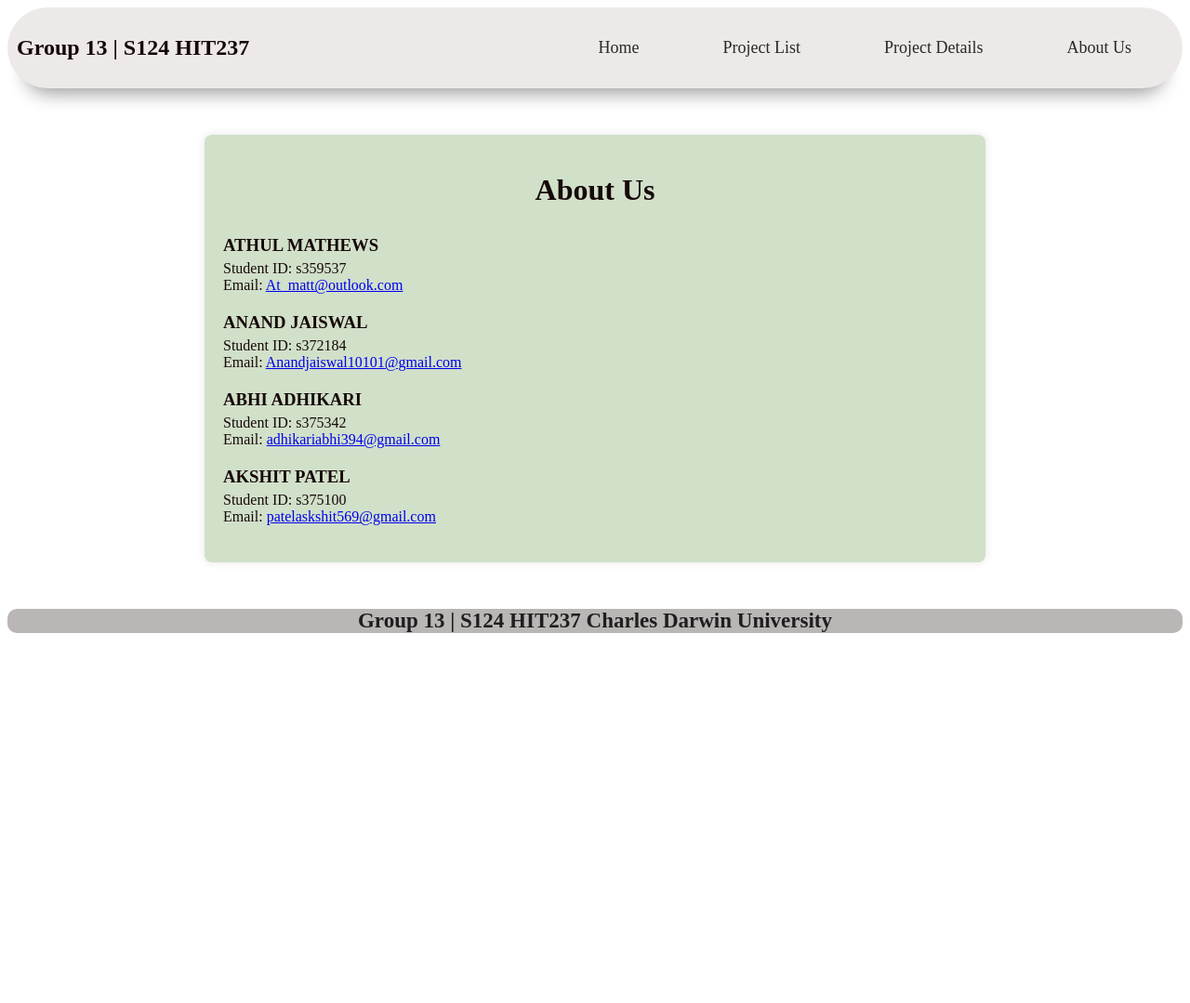
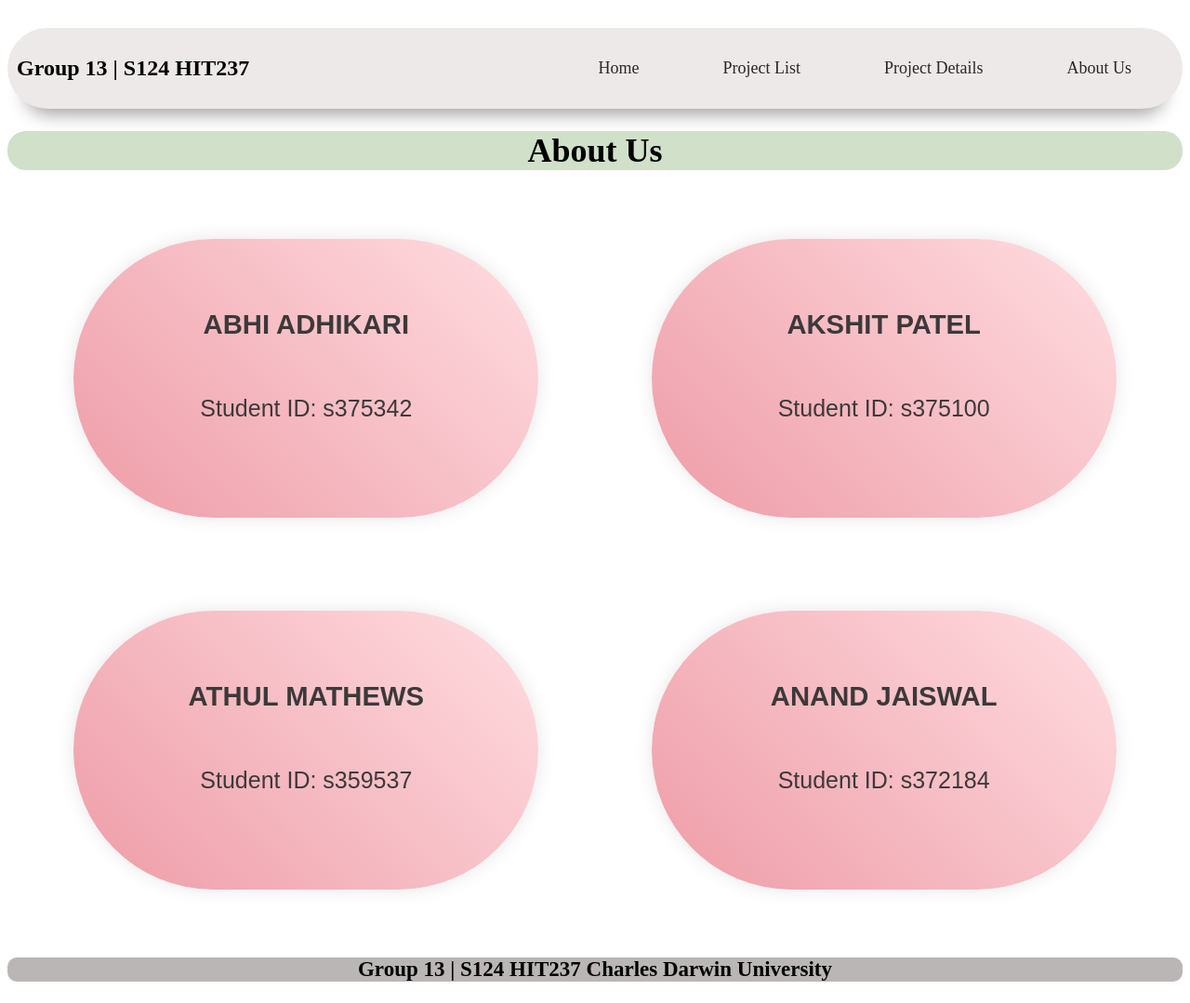
Before and after one commit to athul-mathews/HIT237-Static_Website, a Django app: page /aboutus/ in a window 1280 px wide. Shown: the whole page at 93% size. Before the commit the page ends 681 px from the top, so only its background shows below. Run offline with Django 5.2, Linux system fonts and the light colour scheme.

Commit message:
CHANGE IN ABOUT.HTML

```diff
--- a/as2_proj/as2_proj/as2_app/static/as2_app/css/style.css
+++ b/as2_proj/as2_proj/as2_app/static/as2_app/css/style.css
@@ -6,6 +6,7 @@
     display: flex;
     justify-content: space-between;
     align-items: center;
+    margin-top: 30px;
 }
 
 .navbar nav {
@@ -65,10 +66,17 @@
     order: -1;
 }
 
+.header {
+    background: #d1e0c9;
+    text-align: center;
+    margin-top: 20px;
+    font-size: 18px;
+    border-radius: 20px;
+}
+
 
 .foots{
     background: #bbb6b6;
-    color: #1f1e1e;
     border-radius: 10px;
     text-align: center;
     font-size: 23px;
--- a/as2_proj/as2_proj/as2_app/templates/as2_app/about.html
+++ b/as2_proj/as2_proj/as2_app/templates/as2_app/about.html
@@ -26,58 +26,66 @@ About Us
     <meta name="viewport" content="width=device-width, initial-scale=1.0">
     <title>About Us - Thesis Project</title>
     <style>
-        body {
 
-            padding: 0;
-            color: #160808;
-        }
-        .containers {
-            max-width: 800px;
-            margin: 50px auto;
-            padding: 20px;
-            background-color: #d1e0c9;
-            border-radius: 8px;
-            box-shadow: 0 0 10px rgba(0, 0, 0, 0.1);
-        }
-        h1 {
-            text-align: center;
-            margin-bottom: 30px;
-        }
-        .team-member {
-            margin-bottom: 20px;
-        }
-        .team-member h3 {
-            margin-bottom: 5px;
-        }
-        .team-member p {
-            margin: 0;
+
+        .containers{
+            width: 100%;
+            height: auto;
+            display: flex;
+            flex-direction: row;
+            flex-wrap: wrap;
+            justify-content:space-evenly;
+
         }
 
+        .team-member {
+            width: 500px;
+            height: 300px;
+            background: linear-gradient(45deg, #ee9ca7, #ffdde1);
+            color: rgb(60, 57, 57);
+            font-size: 25px;
+            font-family: sans-serif;
+            text-align: center;
+            border-radius: 200px;
+            line-height: 55px;
+            margin: 50px;
+            box-shadow: 0 0 20px rgba(0, 0, 0, 0.1);
+            display: flex;
+            flex-direction: column;
+            justify-content: center;
+            align-items: center;
+            row-gap: 10px;
+        }
+
+        .team-member h3 {
+          margin: 0px;
+        }
 
     </style>
 </head>
 <body>
+
+
     <div class="containers">
-        <h1>About Us</h1>
+        <div class="team-member">
+            <h3>ABHI ADHIKARI</h3>
+            <p>Student ID: s375342</p>
+
+        </div>
+        <div class="team-member">
+            <h3>AKSHIT PATEL</h3>
+            <p>Student ID: s375100</p>
+
+        </div>
         <div class="team-member">
             <h3>ATHUL MATHEWS</h3>
             <p>Student ID: s359537</p>
-            <p>Email: <a href="mailto:At_matt@outlook.com">At_matt@outlook.com</a></p>
+
         </div>
         <div class="team-member">
             <h3>ANAND JAISWAL</h3>
             <p>Student ID: s372184</p>
-            <p>Email: <a href="mailto:Anandjaiswal10101@gmail.com">Anandjaiswal10101@gmail.com</a></p>
-        </div>
-        <div class="team-member">
-            <h3>ABHI ADHIKARI</h3>
-            <p>Student ID: s375342</p>
-            <p>Email: <a href="mailto:adhikariabhi394@gmail.com">adhikariabhi394@gmail.com</a></p>
-        </div>
-        <div class="team-member">
-            <h3>AKSHIT PATEL</h3>
-            <p>Student ID: s375100</p>
-            <p>Email: <a href="mailto:patelaskshit569@gmail.com">patelaskshit569@gmail.com</a></p>
+
         </div>
 
     </div>
--- a/as2_proj/as2_proj/as2_app/templates/as2_app/home.html
+++ b/as2_proj/as2_proj/as2_app/templates/as2_app/home.html
@@ -9,5 +9,5 @@
 {% endblock %}
 
 {% block main_body %}
-  <p>This is the home page of our Thesis Projects website. Browse through the available projects or learn more about us!</p>
+  <h1>Page Not Found!!!!!</h1>
 {% endblock %}
--- a/as2_proj/as2_proj/as2_app/templates/as2_app/projectlist.html
+++ b/as2_proj/as2_proj/as2_app/templates/as2_app/projectlist.html
@@ -5,7 +5,7 @@
 {% endblock %}
 
 {% block page_heading %}
-  <h1>Thesis Projects</h1>
+  Thesif Projects
 {% endblock %}
 
 {% block main_body %}
--- a/as2_proj/as2_proj/as2_app/templates/as2_app/site_base.html
+++ b/as2_proj/as2_proj/as2_app/templates/as2_app/site_base.html
@@ -19,6 +19,11 @@
         </ul>
     </nav>
   </div>
+
+  <div class="header">
+    <h1>{% block page_heading %}{% endblock %}</h1>
+  </div>
+
   <div class="container">
         {% block main_body %}{% endblock %}
   </div>
--- a/as2_proj/as2_proj/as2_app/views.py
+++ b/as2_proj/as2_proj/as2_app/views.py
@@ -105,7 +105,7 @@ def projectlist(request):
     thesis7 = thesis_projects()
     thesis7.topic_num = 226
     thesis7.title = 'Applying Artificial Intelligence to solve real world problems'
-    thesis7.description ='Artificial Intelligence has been used in many applications to solve certain problems through out the academia and the industry – from electricity to writing text. AI has a multitude of applications and this project will pick up a problem and explore the applications of AI with minimal human intervention. Examples of applications include -building a bot, predicting the power usage, spam filtering and the list is endless.'
+    thesis7.description ='Artificial Intelligence has been used in many applications to solve certain problems through out the academia and the industry – from electricity to writing text.\n AI has a multitude of applications and this project will pick up a problem and explore the applications of AI with minimal human intervention. Examples of applications include -building a bot, predicting the power usage, spam filtering and the list is endless.'
     thesis7.superviser ='Bharanidharan Shanmugam'
 
 
@@ -118,5 +118,5 @@ def projectlist(request):
 def about(request):
     return render(request, 'as2_app/about.html')
 
-def project_details(request, projects):
-    pass
+def project_details(request):
+    return render(request, 'as2_app/projectdetails.html')
```
Also changed, not shown: as2_proj/as2_proj/as2_app/templates/as2_app/projectdetails.html (added, +12 -0 lines).
